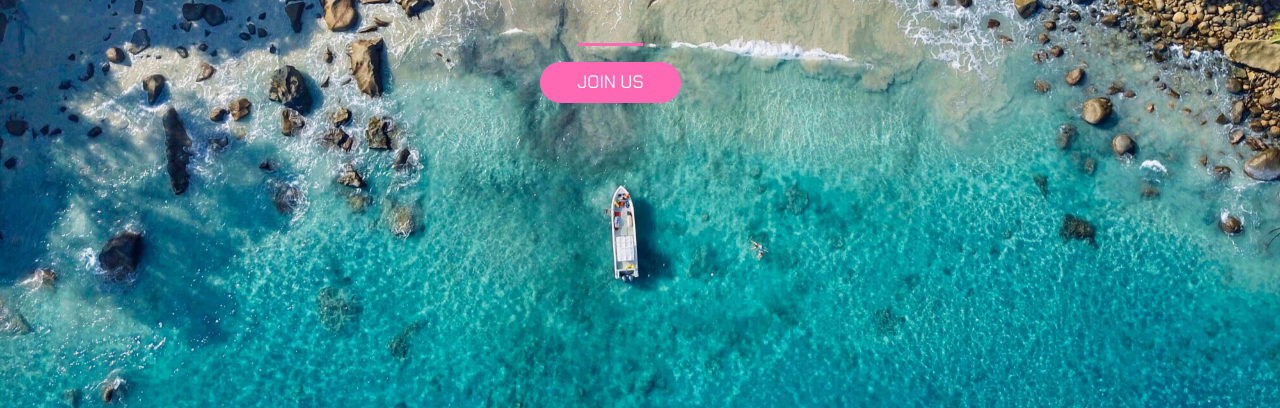
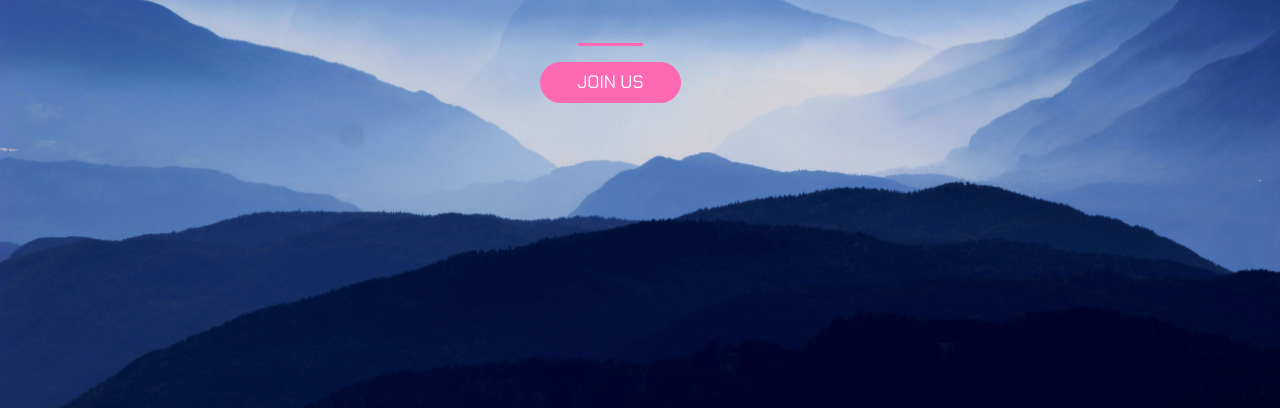
Before and after one commit to pranav2012/Travelpage, a plain HTML site: page index.html in a window 1280 px wide. Shown: the part 392-800 px from the top of the page. Drawn offline with nearby package versions, Linux system fonts and the light colour scheme.

Commit message:
background change

```diff
--- a/style.css
+++ b/style.css
@@ -1,5 +1,5 @@
 html,body{
-   background: url(media/bgg1.jpg) no-repeat center center fixed;
+   background: url(media/new.jpg) no-repeat center center fixed;
    background-size: cover;
    width: 100%;
    height: 100%;
```
Also changed, not shown: media/bgg1.jpg (deleted), media/new.jpg (added).
